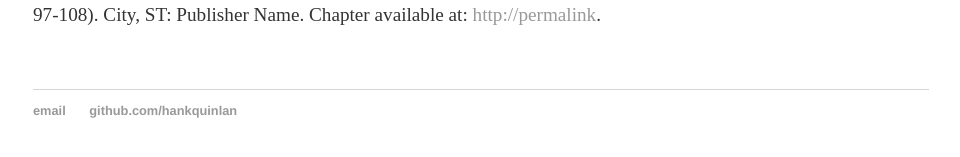
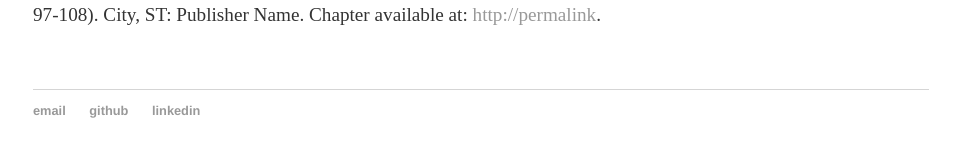
Before and after one commit to ryanchankh/ryanchankh.github.io, a Jekyll site: the page built from cv/index.html, in a window 1280 px wide. Shown: the part 427-584 px from the top of the page, without its empty margins (159-1119 px from the left). Built offline with Jekyll 4.4.1, drawn with Linux system fonts in a browser that asks for light colours.

Commit message:
add footer

```diff
--- a/_layouts/default.html
+++ b/_layouts/default.html
@@ -25,8 +25,9 @@
 
   <footer>
    <ul>
-   <li><a href="mailto:hankquinlanhub@gmail.com">email</a></li>
-   <li><a href="https://github.com/hankquinlan">github.com/hankquinlan</a></li>
+   <li><a href="mailto:ryanchankh@berkeley.com">email</a></li>
+   <li><a href="https://github.com/ryancahnkh">github</a></li>
+   <li><a href="https://www.linkedin.com/in/ryanchankh/">linkedin</a></li>
    </ul>
   </footer>
   </body>
```
Also changed, not shown: index.html (+10 -3 lines), README.md.
